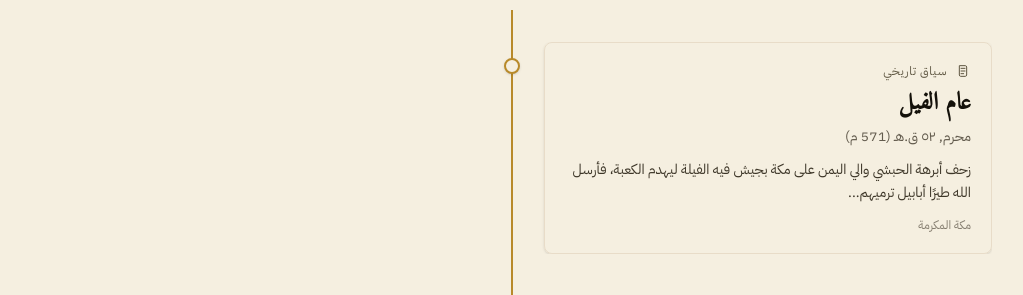
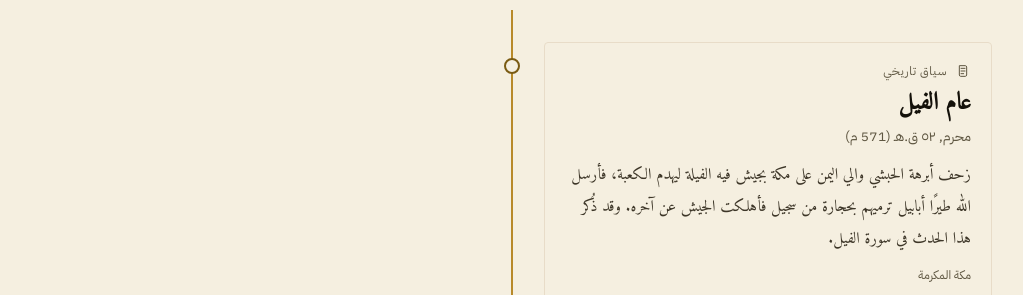
Before and after one commit to Abdalla-Eldoumani/seerah, a Next.js app: page /ar/timeline in a window 1280 px wide. Shown: the part 505-800 px from the top of the page, without its empty margins (128-1151 px from the left). Built offline with nearby package versions, Linux system fonts and the light colour scheme; no server answers.

Commit message:
clamp timeline summaries in css and use accessible text colours

```diff
--- a/src/components/timeline/TimelineNode.tsx
+++ b/src/components/timeline/TimelineNode.tsx
@@ -24,17 +24,10 @@ export default function TimelineNode({ event, eraId, index }: TimelineNodeProps)
   const categoryColor = getCategoryColor(event.category);
   const dateLine = formatEventDate(event, locale);
 
-  // The two-way ternary this replaced showed the English summary on every
-  // French node. The scanner could not see it: English and French are both
-  // Latin, so the script check passed on all 49.
+  // A two-way ternary here once showed the English summary on every French
+  // node; the script check could not catch it because both are Latin.
   const summary = localizedField(event, 'summary', locale);
-  const summarySource = summary.text;
-  const summaryLang = summary.lang;
-  const summaryDir = summaryLang === 'ar' ? 'rtl' : 'ltr';
-  const truncatedSummary =
-    summarySource.length > 100
-      ? summarySource.slice(0, 100).replace(/\s+\S*$/, '') + '...'
-      : summarySource;
+  const summaryIsArabic = summary.lang === 'ar';
 
   return (
     <div
@@ -48,12 +41,12 @@ export default function TimelineNode({ event, eraId, index }: TimelineNodeProps)
       <div
         className={cn(
           'absolute z-10',
-          'start-[18px] top-2',
-          'md:start-1/2 md:-translate-x-1/2 rtl:md:translate-x-1/2 md:top-4'
+          'start-0 top-2',
+          'md:start-1/2 md:-ms-2 md:top-4'
         )}
       >
         <div
-          className="h-4 w-4 rounded-full border-2 border-gold bg-parchment shadow-sm"
+          className="h-4 w-4 rounded-full border-2 border-gold-dark bg-parchment"
           aria-hidden="true"
         />
       </div>
@@ -63,9 +56,8 @@ export default function TimelineNode({ event, eraId, index }: TimelineNodeProps)
         className={cn(
           'block group',
           'w-full md:w-[calc(50%-2rem)]',
-          'rounded-lg border border-parchment-dark bg-parchment/80 p-5',
-          'shadow-sm hover:shadow-md transition-shadow duration-200',
-          'hover:border-gold/50'
+          'rounded-sm border border-parchment-dark bg-parchment p-5',
+          'transition-colors hover:border-gold-dark'
         )}
       >
         <div className="flex items-center gap-2 mb-2">
@@ -98,29 +90,30 @@ export default function TimelineNode({ event, eraId, index }: TimelineNodeProps)
             <h3 className="font-display text-lg md:text-xl text-ink leading-snug group-hover:text-gold-dark transition-colors">
               {localizedField(event, 'title', locale).text}
             </h3>
-            <p dir="rtl" lang="ar" className={cn('font-arabic', 'text-base text-ink-light/70 mt-1')}>
+            <p dir="rtl" lang="ar" className={cn('font-arabic', 'text-base text-ink-soft mt-1')}>
               {event.titleArabic}
             </p>
           </>
         )}
 
-        <p className="text-sm font-body text-ink-light/80 mt-2">
+        <p className="text-sm font-body text-ink-soft mt-2">
           {dateLine}
         </p>
 
         <p
-          lang={summaryLang}
-          dir={summaryDir}
-          className={`text-sm text-ink-light leading-relaxed mt-3 ${
-            summaryLang === 'ar' ? '' : 'font-body'
-          }`}
+          lang={summary.lang}
+          dir={summaryIsArabic ? 'rtl' : 'ltr'}
+          className={cn(
+            'mt-3 line-clamp-3 text-ink-light',
+            summaryIsArabic ? 'font-arabic text-base leading-loose' : 'font-body text-sm leading-relaxed'
+          )}
         >
-          {truncatedSummary}
+          {summary.text}
         </p>
 
         {event.location && (
           <p
-            className="text-xs font-body text-ink-light/60 mt-3"
+            className="text-xs font-body text-ink-soft mt-3"
             dir={place.lang === 'ar' ? 'rtl' : 'ltr'}
             lang={place.lang}
           >
```
